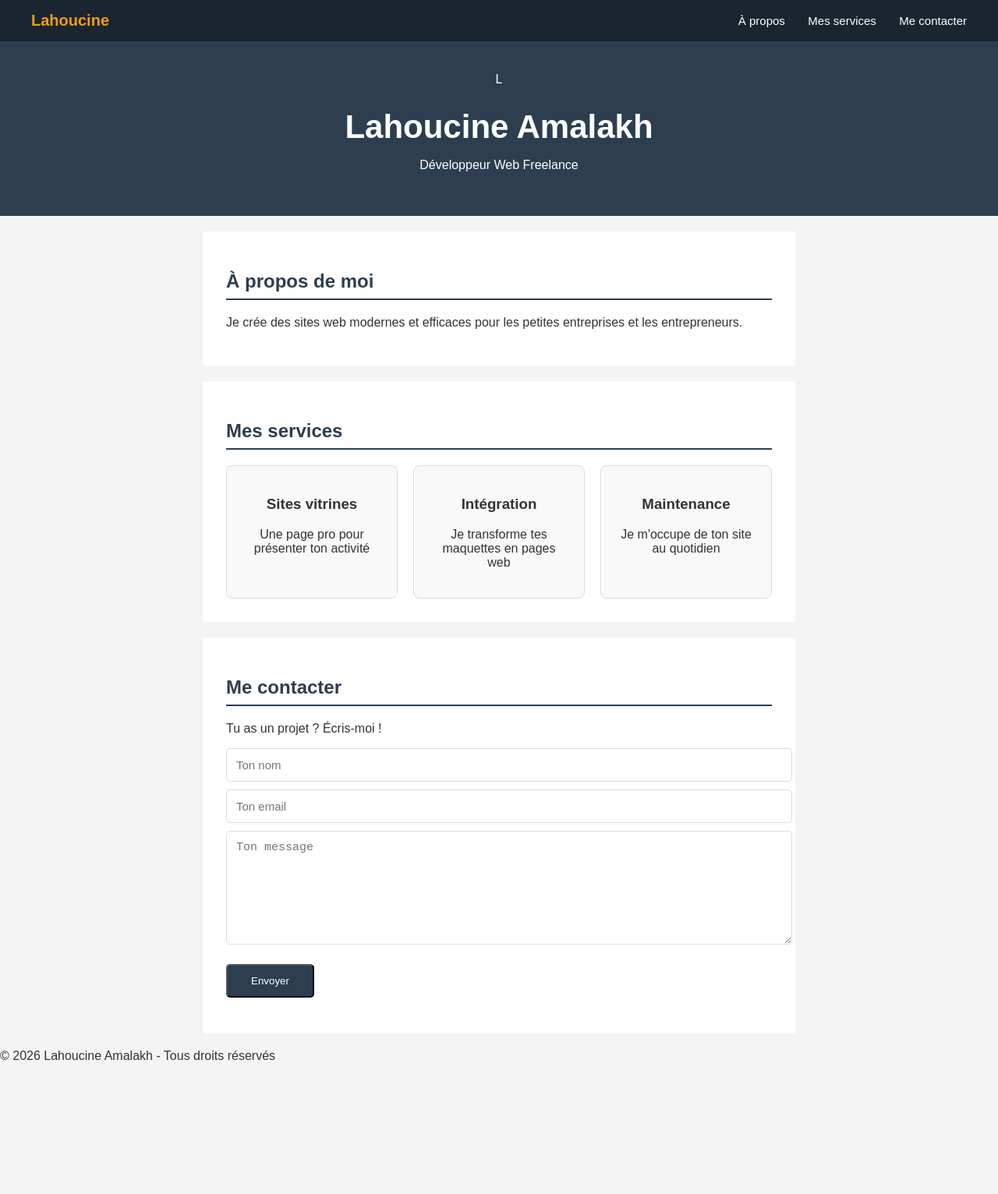
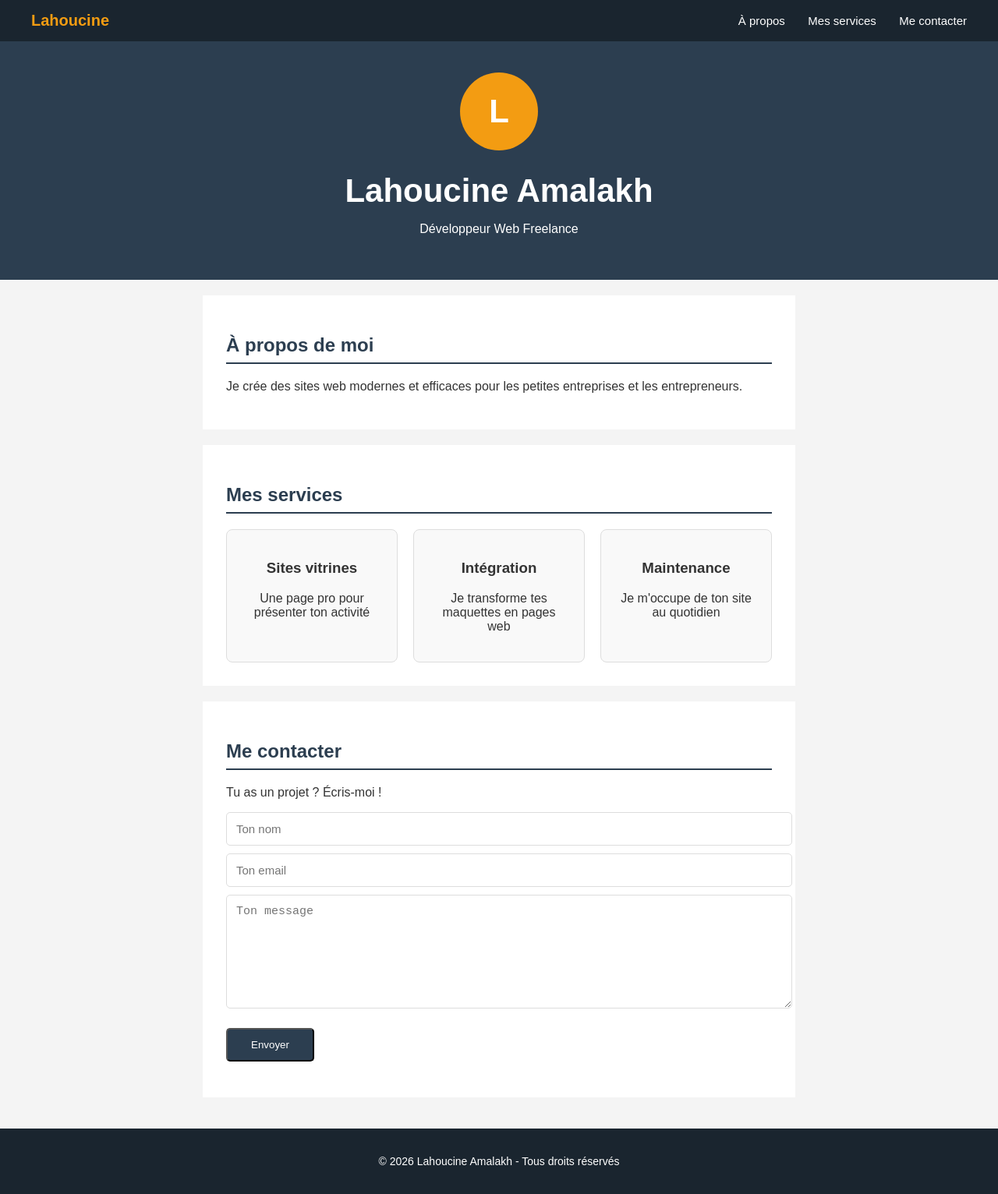
Before and after one commit to lahoucineamalakh-bit/lahoucineamalakh-bit.github.io, a plain HTML site: page index.html in a window 1280 px wide. Shown: the whole page at 78% size. Before the commit the page ends 1380 px from the top, so only its background shows below. Drawn offline with Linux system fonts and the light colour scheme.

Commit message:
Refactor CSS for footer and avatar styles
Added footer styles and an avatar class.

```diff
--- a/style.css
+++ b/style.css
@@ -11,6 +11,7 @@ header {
   color: white;
   padding: 40px;
   text-align: center;
+  animation: apparition 1.5s ease-in-out;
 }
 
 section {
@@ -53,6 +54,19 @@ h2 {
   padding: 20px;
   flex: 1;
   text-align: center;
+  animation: apparition 1s ease-in-out;
+}
+
+.carte:nth-child(1) {
+  animation-delay: 0.2s;
+}
+
+.carte:nth-child(2) {
+  animation-delay: 0.4s;
+}
+
+.carte:nth-child(3) {
+  animation-delay: 0.6s;
 }
 
 nav {
@@ -79,6 +93,7 @@ nav a {
 nav a:hover {
   color: #f39c12;
 }
+
 input, textarea {
   display: block;
   width: 100%;
@@ -92,8 +107,19 @@ input, textarea {
 textarea {
   height: 120px;
 }
-header {
-  animation: apparition 1.5s ease-in-out;
+
+.avatar {
+  width: 100px;
+  height: 100px;
+  border-radius: 50%;
+  background-color: #f39c12;
+  color: white;
+  font-size: 42px;
+  font-weight: bold;
+  display: flex;
+  align-items: center;
+  justify-content: center;
+  margin: 0 auto 20px;
 }
 
 @keyframes apparition {
@@ -105,21 +131,9 @@ header {
     opacity: 1;
     transform: translateY(0px);
   }
-}.carte {
-  animation: apparition 1s ease-in-out;
 }
 
-.carte:nth-child(1) {
-  animation-delay: 0.2s;
-}
-
-.carte:nth-child(2) {
-  animation-delay: 0.4s;
-}
-
-.carte:nth-child(3) {
-  animation-delay: 0.6s;
-}@media (max-width: 768px) {
+@media (max-width: 768px) {
   nav {
     flex-direction: column;
     text-align: center;
@@ -139,3 +153,11 @@ header {
     margin: 10px;
   }
 }
+footer {
+  background-color: #1a252f;
+  color: white;
+  text-align: center;
+  padding: 20px;
+  margin-top: 40px;
+  font-size: 14px;
+}
```
